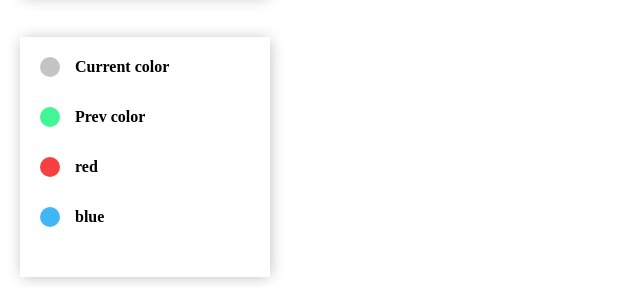
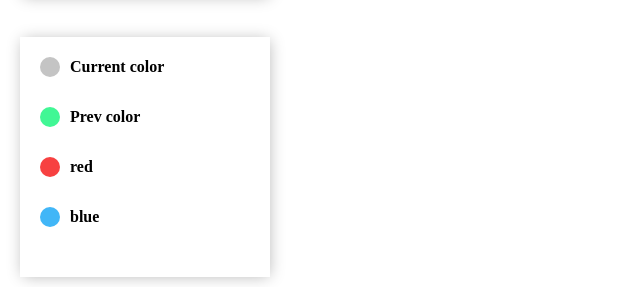
Before and after one commit to Polkhoovskaya/codejam-canvas, a plain HTML site: page index.html in a window 1280 px wide. Shown: the part 353-640 px from the top of the page, 0-640 px from the left. Drawn offline with nearby package versions, Linux system fonts and the light colour scheme.

Commit message:
feat: add ::before for colors

```diff
--- a/index.html
+++ b/index.html
@@ -43,20 +43,16 @@
 
         <div class="main__instrument-block">
             <div class="main__instrument-block-items">
-                <a href="#" class="main__instrument-block-item">
-                    <span class="main__instrument-block-item-color main__instrument-block-item-color-current"></span>
+                <a href="#" class="main__instrument-block-item main__instrument-block-item-color main__instrument-block-item-color-current">
                     Current color
                 </a>
-                <a href="#" class="main__instrument-block-item">
-                    <span class="main__instrument-block-item-color main__instrument-block-item-color-prev"></span>
+                <a href="#" class="main__instrument-block-item main__instrument-block-item-color main__instrument-block-item-color-prev">
                     Prev color
                 </a>
-                <a href="#" class="main__instrument-block-item">
-                    <span class="main__instrument-block-item-color main__instrument-block-item-color-first"></span>
+                <a href="#" class="main__instrument-block-item main__instrument-block-item-color main__instrument-block-item-color-first">
                     red
                 </a>
-                <a href="#" class="main__instrument-block-item">
-                    <span class="main__instrument-block-item-color main__instrument-block-item-color-second"></span>
+                <a href="#" class="main__instrument-block-item main__instrument-block-item-color main__instrument-block-item-color-second">
                     blue
                 </a>
             </div>
--- a/style.css
+++ b/style.css
@@ -73,27 +73,30 @@
 .main__instrument-block-item-icon-transform {
     background: url('./asset/transform-icon.svg') 0 0 no-repeat;
 }
-.main__instrument-block-item-color {
-    display: inline-block;
+
+.main__instrument-block-item-color::before {
+    content:"";
     width: 20px;
-    height: 20px;
-    border-radius: 50%;
-    margin-right: 15px;
+	height: 20px;
+	-moz-border-radius: 50px;
+	-webkit-border-radius: 50px;
+    border-radius: 50px;
+    margin-right: 10px;
 }
 
-.main__instrument-block-item-color-current {
+.main__instrument-block-item-color-current::before {
     background: #c4c4c4;
 }
 
-.main__instrument-block-item-color-prev {
+.main__instrument-block-item-color-prev::before {
     background: #41f795;
 }
 
-.main__instrument-block-item-color-first {
+.main__instrument-block-item-color-first::before {
     background: #f74141;
 }
 
-.main__instrument-block-item-color-second {
+.main__instrument-block-item-color-second::before {
     background: #41b6f7;
 }
 
```
